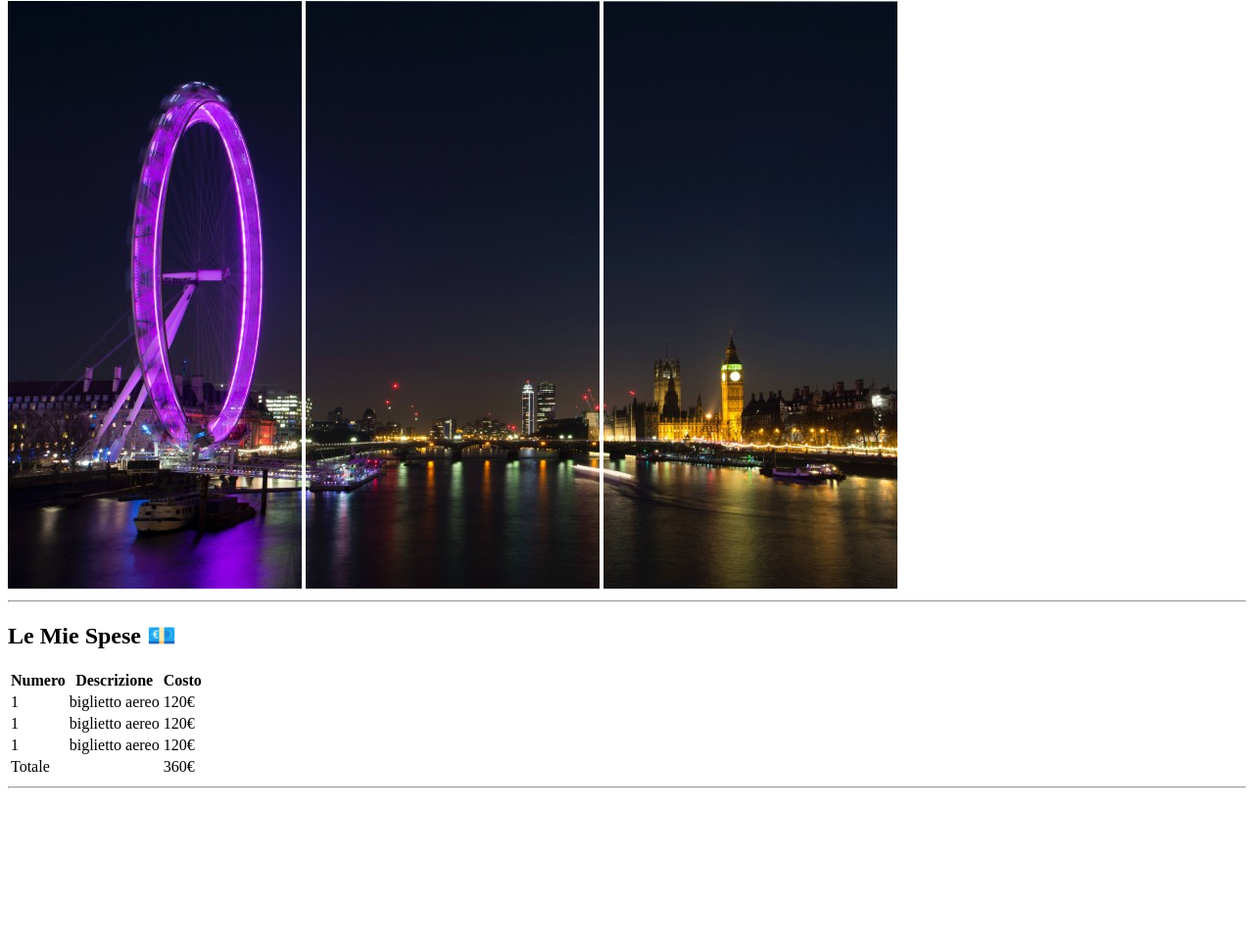
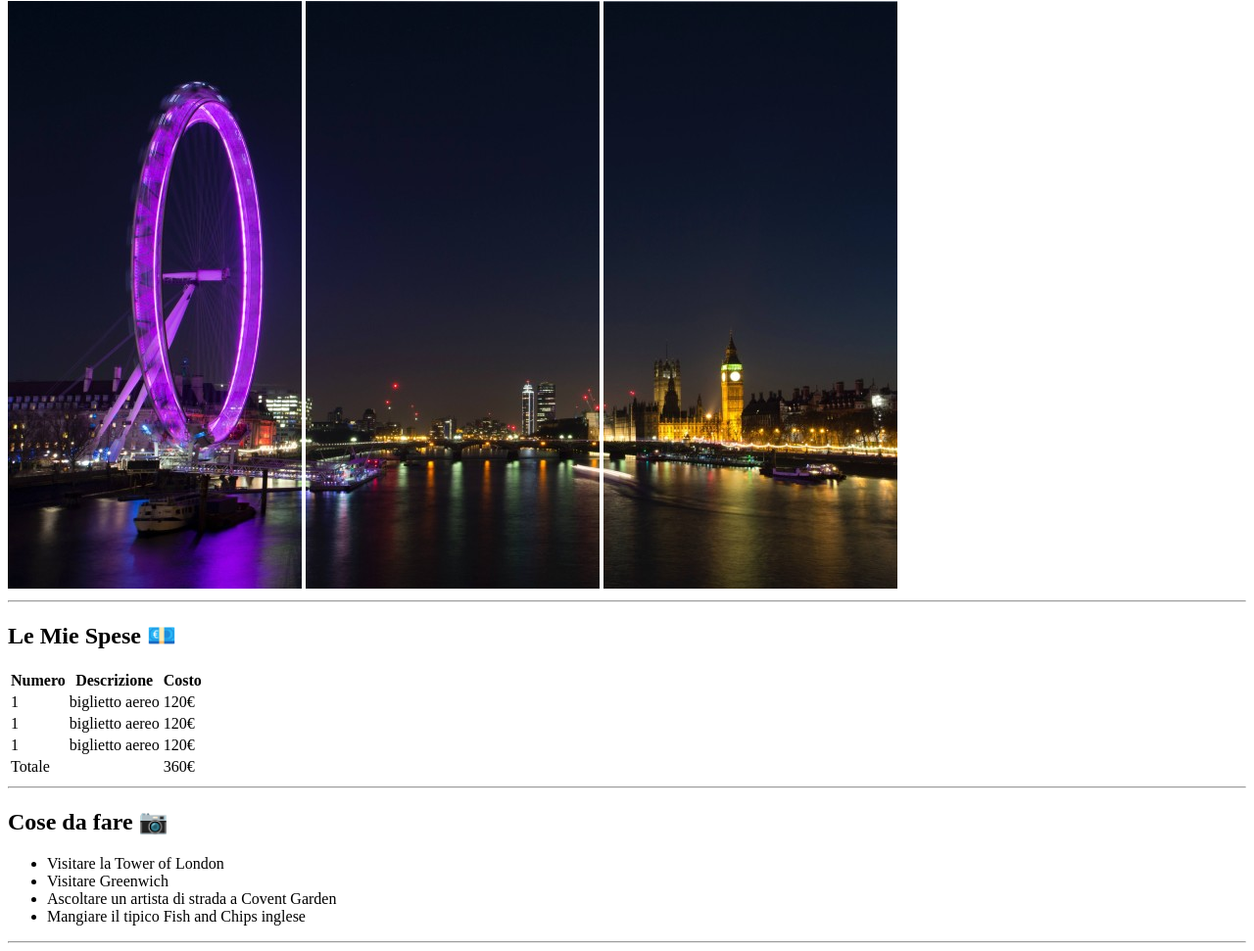
Before and after one commit to carlog91cast/html-london-trip, a plain HTML site: page index.html in a window 1280 px wide. Shown: the part 79-1050 px from the top of the page at 98% size. Before the commit the page ends 892 px from the top, so only its background shows below. Drawn offline with Linux system fonts and the light colour scheme.

Commit message:
section2

```diff
--- a/index.html
+++ b/index.html
@@ -61,6 +61,17 @@
         </section>
         <hr>
         <section>
+            <!-- to do -->
+            <h2>Cose da fare &#128247;</h2>
+            <ul>
+                <li>Visitare la Tower of London</li>
+                <li>Visitare Greenwich</li>
+                <li>Ascoltare un artista di strada a Covent Garden</li>
+                <li>Mangiare il tipico Fish and Chips inglese</li>
+            </ul>
+        </section>
+        <hr>
+        <section>
 
         </section>
     </main>
```
